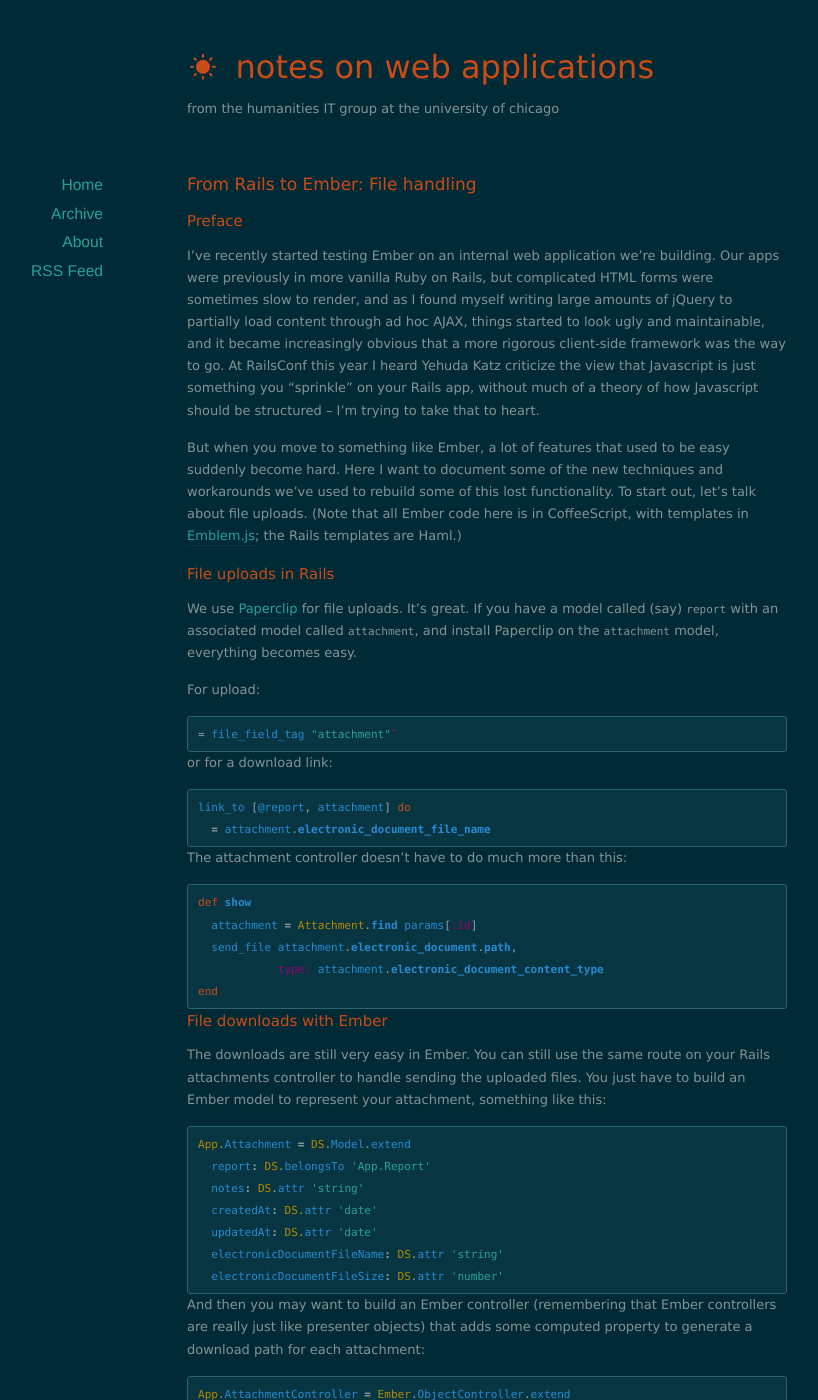
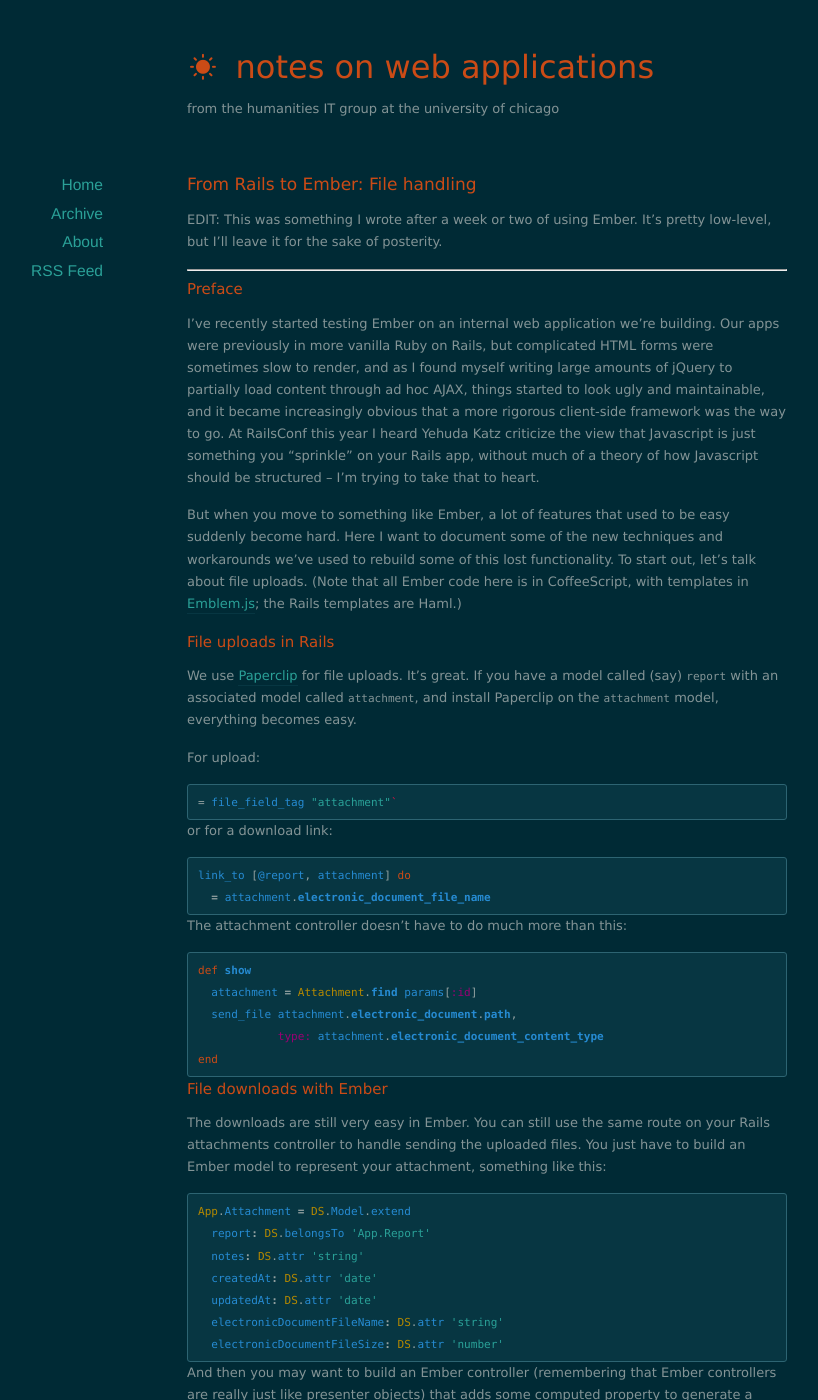
Before and after one commit to decasia/decasia.github.io, a Jekyll site: the page built from _posts/2013-06-05-ember-file-uploads.md, in a window 1280 px wide and 1400 px high. Shown: the whole window, without its empty margins (153-971 px from the left). Built offline with Jekyll 4.4.1, drawn with Linux system fonts in a browser that asks for light colours; nearby versions of some CDN libraries; some of the changed lines change nothing that is shown.

Commit message:
note that the old post is old

```diff
--- a/_posts/2013-06-05-ember-file-uploads.md
+++ b/_posts/2013-06-05-ember-file-uploads.md
@@ -4,6 +4,10 @@ title:  "From Rails to Ember: File handling"
 date:   2013-06-05 17:06:25
 categories: ember rails file-handling
 ---
+
+EDIT: This was something I wrote after a week or two of using Ember. It's pretty low-level, but I'll leave it for the sake of posterity.
+
+***
 
 ## Preface
 
@@ -56,9 +60,9 @@ And then you may want to build an Ember controller (remembering that Ember contr
 
 {% highlight coffeescript %}
 App.AttachmentController = Ember.ObjectController.extend
-  downloadPath: (-&gt;
+  downloadPath: (->
     fileName = @get 'electronicDocumentFileName'
-    if fileName &amp;&amp; fileName.length
+    if fileName and fileName.length
       id = @get 'id'
       App.RailsRootPath + "/download/#{id}"
     else
```
